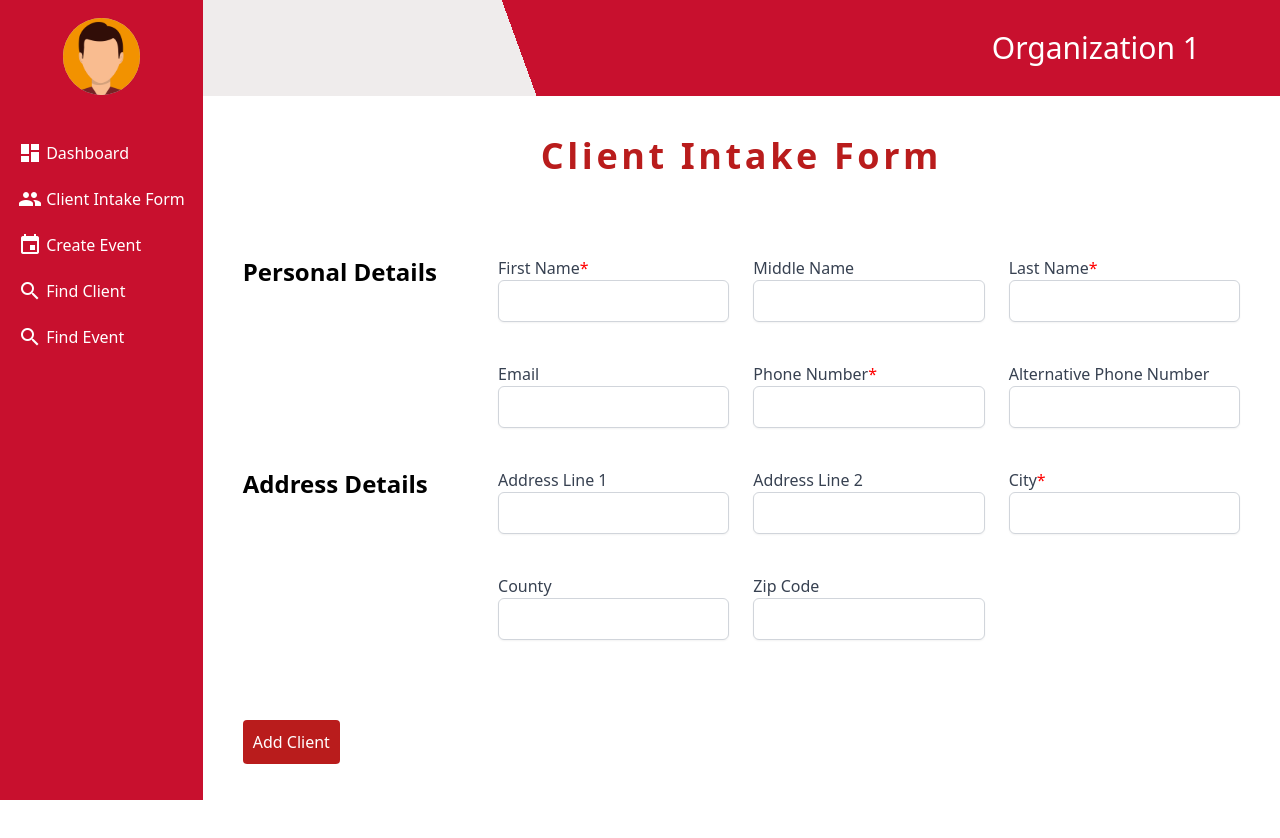
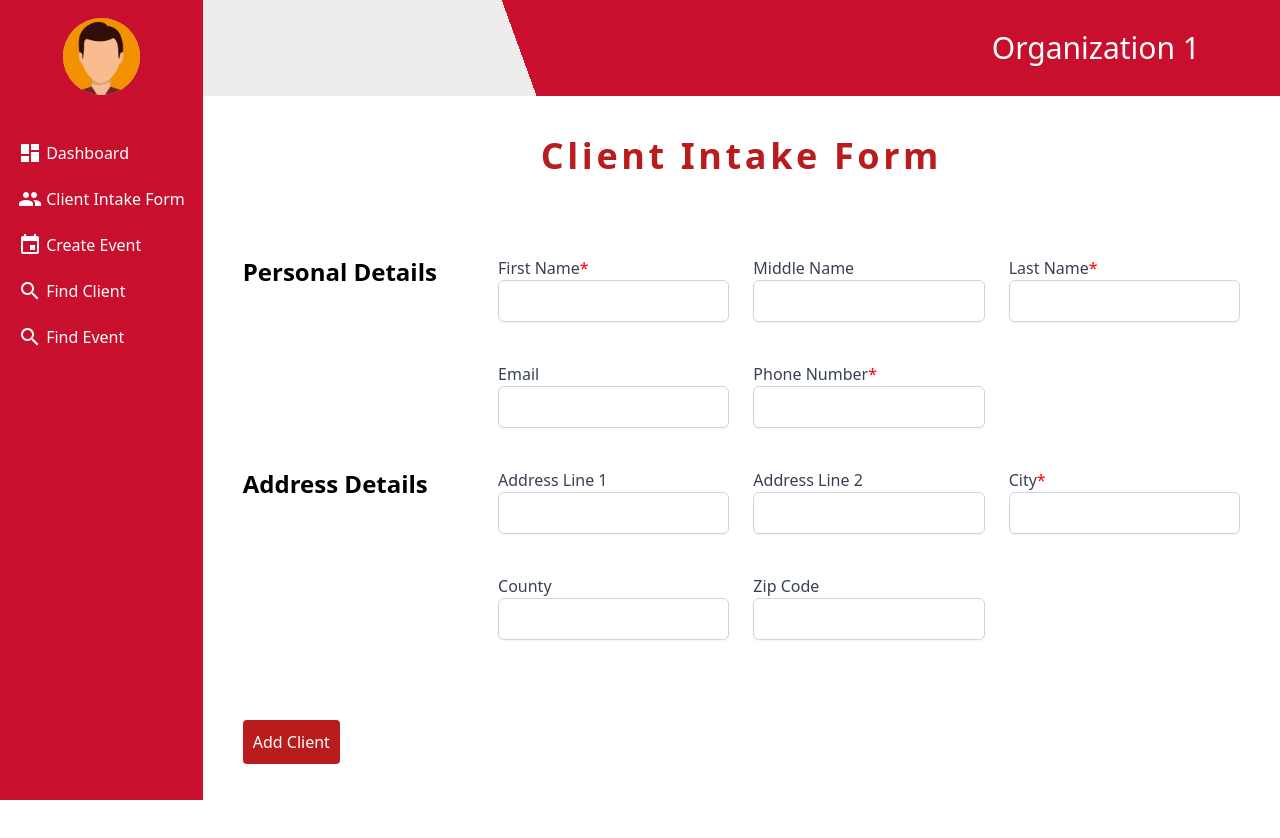
Before and after one commit to CIS-Fall-2022/project-cis_4339_project_20, a Vue app in the folder frontend/: page /intakeform in a window 1280 px wide. Shown: the top 838 px of the page. Built offline with nearby package versions, Linux system fonts and the light colour scheme.

Commit message:
Clean up frontend
Cleaned up frontend to make sure all fields made sense with our purpose and lined up with our backend and database

```diff
--- a/frontend/package.json
+++ b/frontend/package.json
@@ -12,6 +12,7 @@
     "@vuelidate/core": "^2.0.0-alpha.44",
     "@vuelidate/validators": "^2.0.0-alpha.31",
     "axios": "^0.25.0",
+    "chart.js": "^4.0.1",
     "luxon": "^3.0.3",
     "vite": "^3.0.9",
     "vue": "^3.0.0",
--- a/frontend/src/components/eventDetails.vue
+++ b/frontend/src/components/eventDetails.vue
@@ -331,6 +331,7 @@ export default {
     editClient(clientID) {
       this.$router.push({ name: "updateclient", params: { id: clientID } });
     },
+    <!-- Deletes the event completely from the database-->
     DeleteEvent() {
       let apiURL = import.meta.env.VITE_ROOT_API + `/eventdata/id/${this.id}`;
       axios.delete(apiURL, this.client).then(() => {
--- a/frontend/src/components/intakeForm.vue
+++ b/frontend/src/components/intakeForm.vue
@@ -19,7 +19,6 @@ export default {
         phoneNumbers: [
           {
             primaryPhone: "",
-            secondaryPhone: "",
           },
         ],
         address: {
@@ -52,7 +51,6 @@ export default {
               phoneNumbers: [
                 {
                   primaryPhone: "",
-                  seondaryPhone: "",
                 },
               ],
               address: {
@@ -193,18 +191,6 @@ export default {
               </span>
             </label>
           </div>
-          <!-- form field -->
-          <div class="flex flex-col">
-            <label class="block">
-              <span class="text-gray-700">Alternative Phone Number</span>
-              <input
-                type="text"
-                class="w-full rounded-md border-gray-300 shadow-sm focus:border-indigo-300 focus:ring focus:ring-indigo-200 focus:ring-opacity-50"
-                pattern="[0-9]{3}[0-9]{3}[0-9]{4}"
-                v-model="client.phoneNumbers[0].secondaryPhone"
-              />
-            </label>
-          </div>
         </div>
 
         <!-- grid container -->
--- a/frontend/src/components/updateClient.vue
+++ b/frontend/src/components/updateClient.vue
@@ -26,7 +26,6 @@ export default {
         phoneNumbers: [
           {
             primaryPhone: "",
-            secondaryPhone: "",
           },
         ],
         address: {
@@ -58,8 +57,6 @@ export default {
         this.client.email = data.email;
         this.client.phoneNumbers[0].primaryPhone =
           data.phoneNumbers[0].primaryPhone;
-        this.client.phoneNumbers[0].secondaryPhone =
-          data.phoneNumbers[0].secondaryPhone;
         this.client.address.line1 = data.address.line1;
         this.client.address.line2 = data.address.line2;
         this.client.address.city = data.address.city;
@@ -104,6 +101,7 @@ export default {
         });
       });
     },
+    <!-- Deletes the Client completely from the database and from any events associated with that client-->
     DeleteClient() {
       let apiURL = import.meta.env.VITE_ROOT_API + `/primarydata/id/${this.id}`;
       axios.delete(apiURL, this.client).then(() => {
@@ -255,18 +253,6 @@ export default {
               </span>
             </label>
           </div>
-          <!-- form field -->
-          <div class="flex flex-col">
-            <label class="block">
-              <span class="text-gray-700">Alternative Phone Number</span>
-              <input
-                type="text"
-                class="w-full rounded-md border-gray-300 shadow-sm focus:border-indigo-300 focus:ring focus:ring-indigo-200 focus:ring-opacity-50"
-                pattern="[0-9]{3}[0-9]{3}[0-9]{4}"
-                v-model="client.phoneNumbers[0].secondaryPhone"
-              />
-            </label>
-          </div>
         </div>
 
         <!-- grid container -->
```
